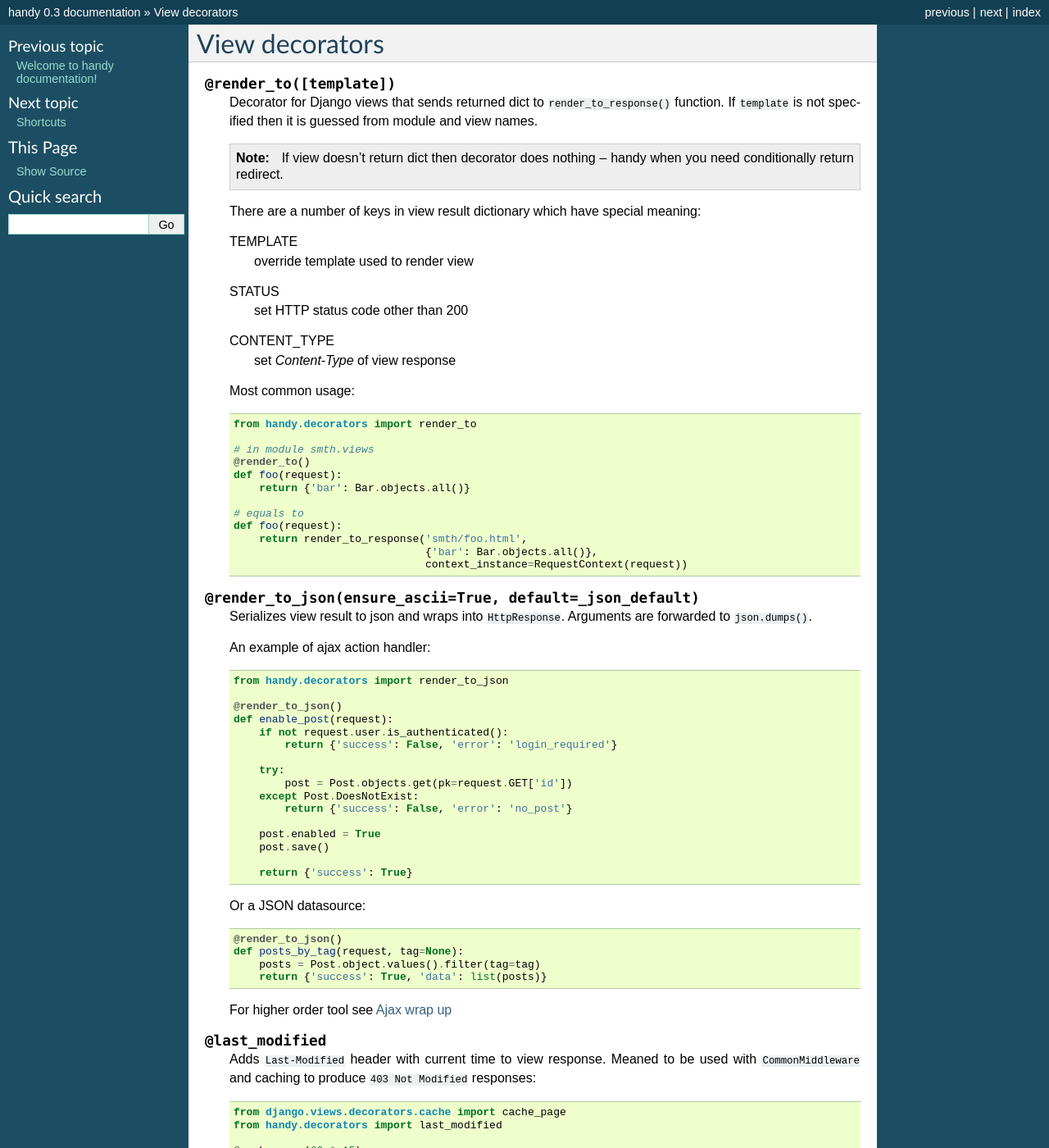
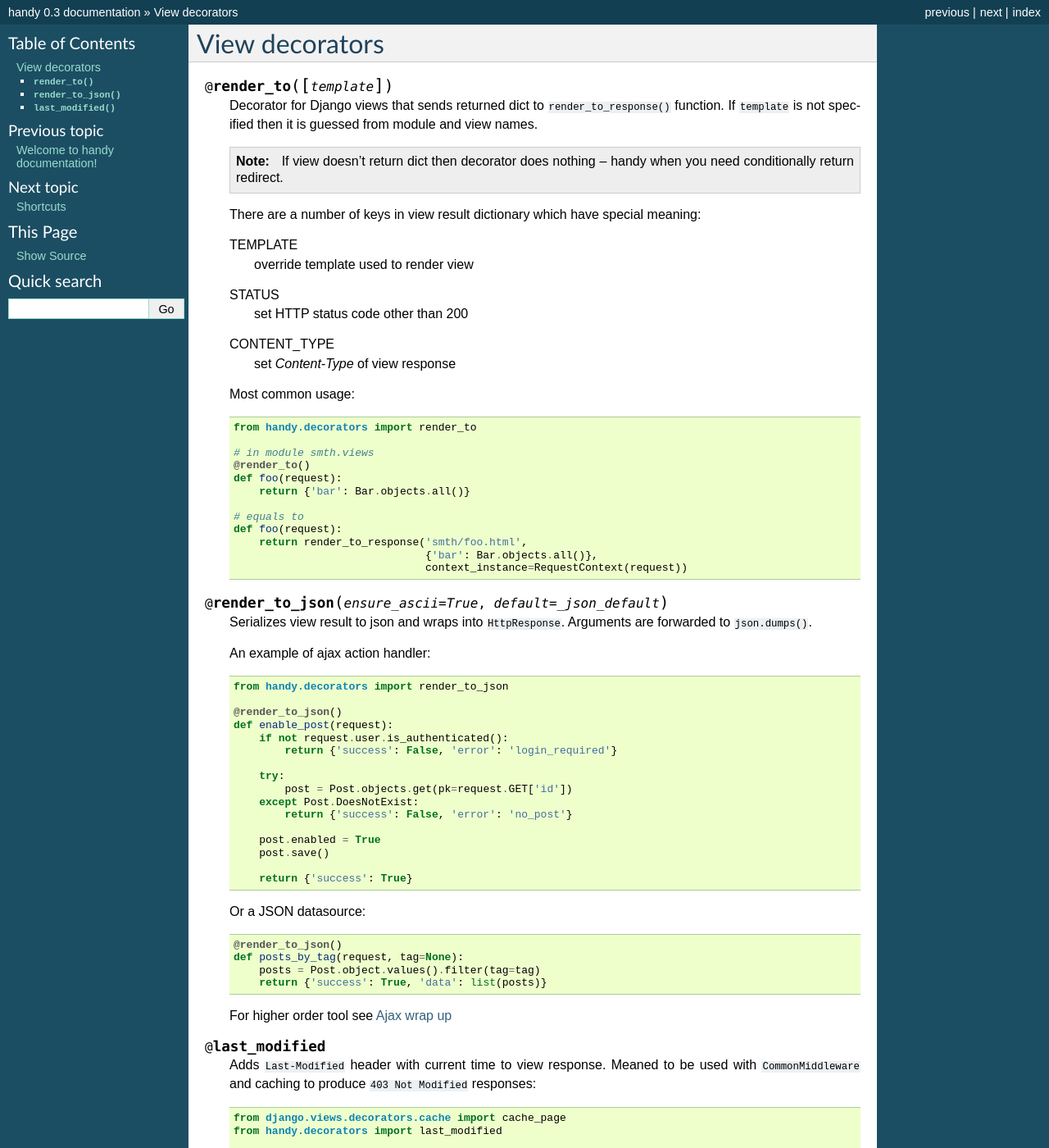
Before and after one commit to Suor/handy, a Sphinx documentation site: the page built from docs/decorators.rst, in a window 1280 px wide and 1400 px high. Shown: the whole window at 82% size. Built offline with Sphinx 7.4.7, drawn with Linux system fonts in a browser that asks for light colours; part of the change alters nothing that is shown.

Commit message:
Update decorator syntax in docs

```diff
--- a/docs/decorators.rst
+++ b/docs/decorators.rst
@@ -1,7 +1,7 @@
 View decorators
 ===============
 
-.. function:: @render_to([template])
+.. decorator:: render_to([template])
 
     Decorator for Django views that sends returned dict to ``render_to_response()`` function.
     If ``template`` is not specified then it is guessed from module and view names.
@@ -37,7 +37,7 @@ View decorators
 
 
 .. _render_to_json:
-.. function:: @render_to_json(ensure_ascii=True, default=_json_default)
+.. decorator:: render_to_json(ensure_ascii=True, default=_json_default)
 
     Serializes view result to json and wraps into ``HttpResponse``. Arguments are forwarded to
     ``json.dumps()``.
@@ -71,7 +71,7 @@ View decorators
     For higher order tool see :ref:`ajax`
 
 
-.. function:: @last_modified
+.. decorator:: last_modified
 
     Adds ``Last-Modified`` header with current time to view response.
     Meaned to be used with ``CommonMiddleware`` and caching to produce
```
